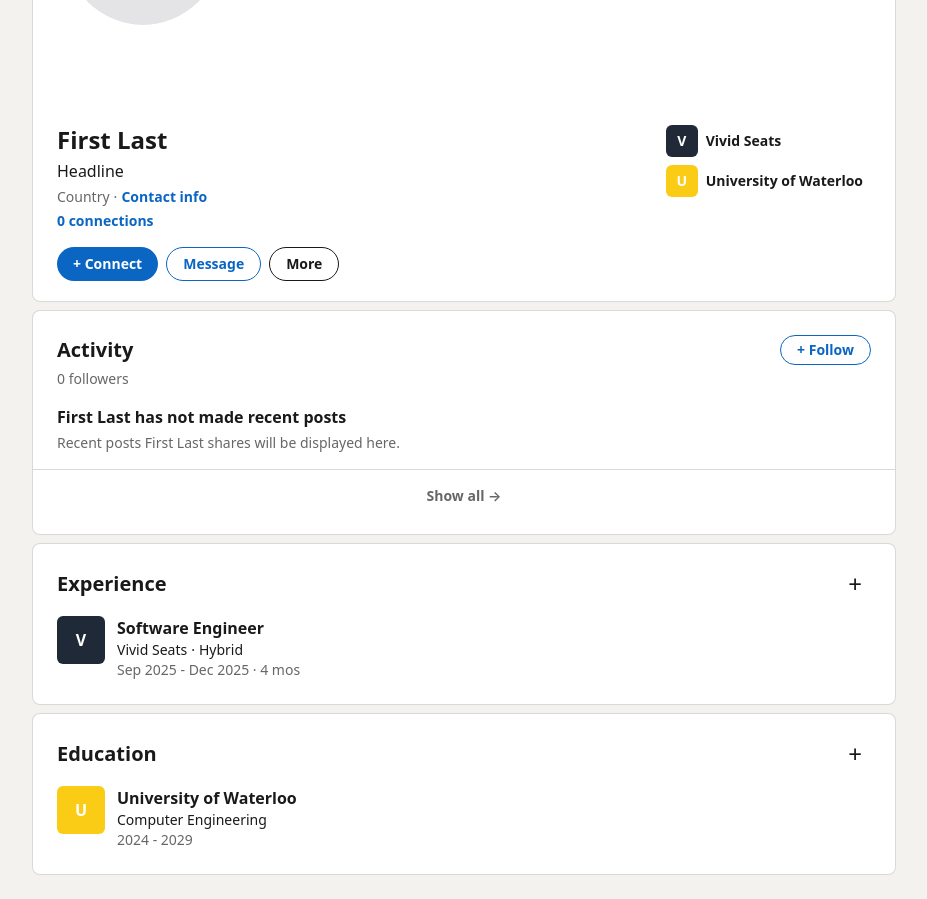
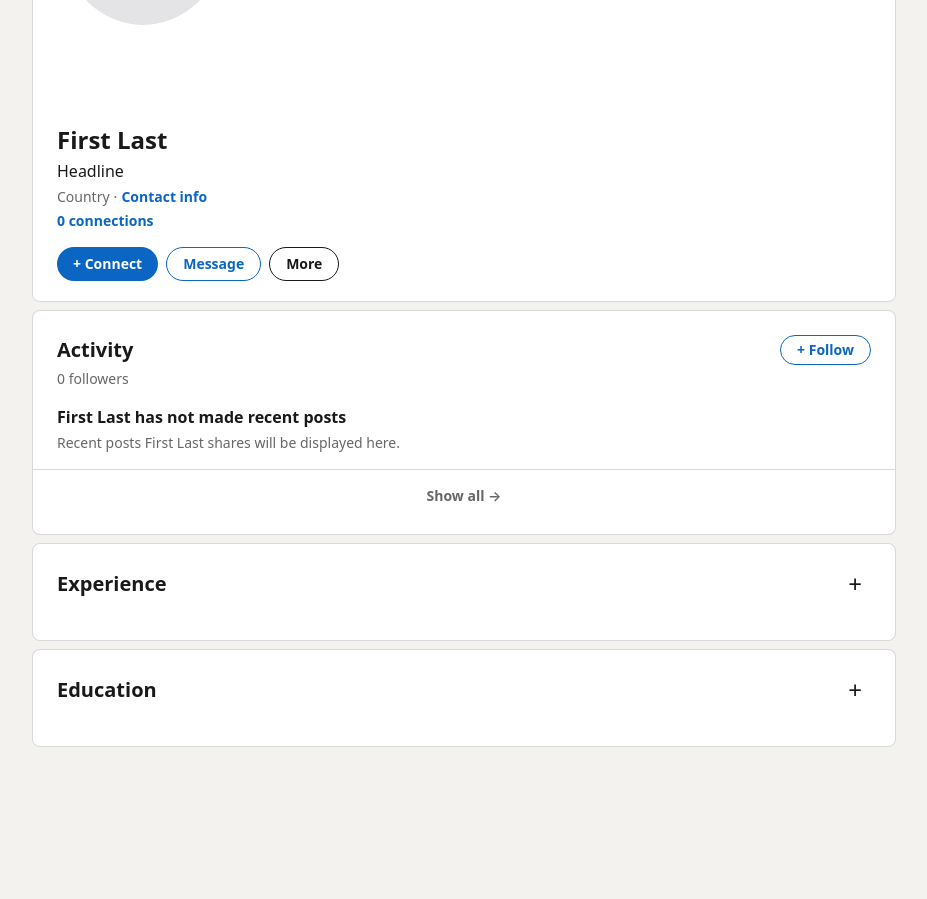
Before and after one commit to dooneygit/mockedin, a Next.js app: page / in a window 1280 px wide. Shown: the part 280-1179 px from the top of the page, without its empty margins (176-1103 px from the left). After the commit the page ends 1051 px from the top, so only its background shows below. Built offline with nearby package versions, Linux system fonts and the light colour scheme.

Commit message:
default educations and experiences removed, new entries prepend to lists

```diff
--- a/app/Profile.tsx
+++ b/app/Profile.tsx
@@ -18,25 +18,6 @@ type EducationEntry = {
   dateRange: string;
   logo?: string;
 };
-
-const initialExperience: ExperienceEntry[] = [
-  {
-    id: "exp-1",
-    company: "Vivid Seats",
-    role: "Software Engineer",
-    dateRange: "Sep 2025 - Dec 2025 · 4 mos",
-    type: "Hybrid",
-  },
-];
-
-const initialEducation: EducationEntry[] = [
-  {
-    id: "edu-1",
-    school: "University of Waterloo",
-    field: "Computer Engineering",
-    dateRange: "2024 - 2029",
-  },
-];
 
 function EditableText({
   value,
@@ -185,16 +166,15 @@ export default function Profile() {
   const [connections, setConnections] = useState("0");
 
   const [experience, setExperience] =
-    useState<ExperienceEntry[]>(initialExperience);
+    useState<ExperienceEntry[]>([]);
   const [education, setEducation] =
-    useState<EducationEntry[]>(initialEducation);
+    useState<EducationEntry[]>([]);
 
-  const currentCompany = experience[0];
-  const currentSchool = education[0];
+  const currentCompany = experience?.[0] ?? null;
+  const currentSchool = education?.[0] ?? null;
 
   function addExperience() {
     setExperience((prev) => [
-      ...prev,
       {
         id: `exp-${Date.now()}`,
         company: "Company",
@@ -202,18 +182,19 @@ export default function Profile() {
         dateRange: "Start - End",
         type: "Full-time",
       },
+      ...prev,
     ]);
   }
 
   function addEducation() {
     setEducation((prev) => [
-      ...prev,
       {
         id: `edu-${Date.now()}`,
         school: "School",
         field: "Field of study",
         dateRange: "Start - End",
       },
+      ...prev,
     ]);
   }
 
```
Also changed, not shown: mockedin.png (deleted), reference.png (deleted).
